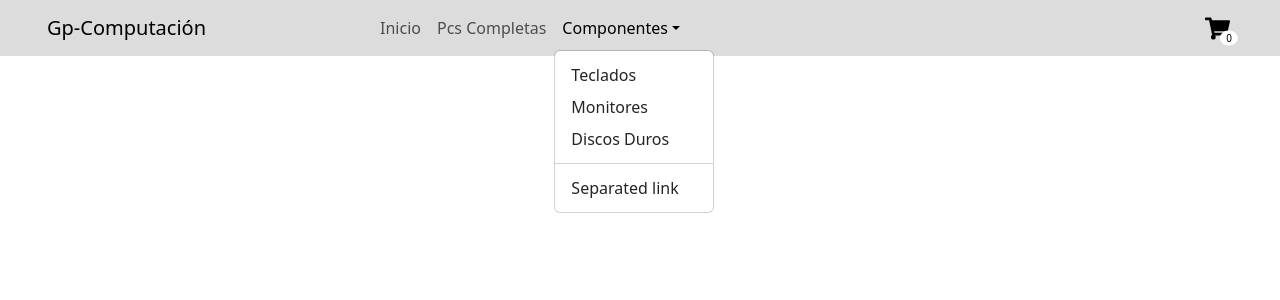
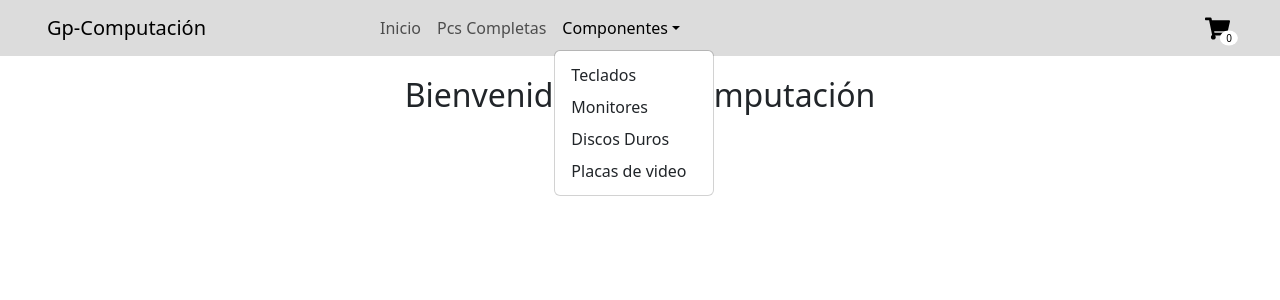
Before and after one commit to Kamuhz/Primera-entrega, a React (Create React App) app: page / in a window 1280 px wide. Both pictures are taken after a click on the button "Componentes". Shown: the top 300 px of the page. Built offline with nearby package versions, Linux system fonts and the light colour scheme.

Commit message:
primera entrega

```diff
--- a/src/App.css
+++ b/src/App.css
@@ -35,40 +35,11 @@
   color: #61dafb;
 }
 
-.navbar-bg-color {
-  background-color: gainsboro;
+h2 {
+  display: flex;
+  justify-content: center;
+  padding-top: 20px;
 }
-
-.container {
-  margin-left: 35px !important;
-}
-
-.navbar-collapse {
-  margin-left: 150px;
-}
-
-.cart-widget {
-  margin-right: 50px;
-}
-
-.cart-icon {
-  color: black;
-  font-size: 25px;
-  position: relative;
-}
-
-.item-count {
-  color: black;
-  font-size: 10px;
-  position: absolute;
-  bottom: 18px;
-  right: 51px;
-  transform: translate(50%, 50%);
-  background-color: white;
-  border-radius: 50%;
-  padding: 0px 6px;
-}
-
 
 @keyframes App-logo-spin {
   from {
--- a/src/App.js
+++ b/src/App.js
@@ -1,9 +1,21 @@
 import './App.css';
-import Navbar2 from './componets/navbar.jsx'
+import './componets/cartwidget/cartwidget.css'
+import './componets/navbar/navbar.css'
+import Navbar2 from './componets/navbar/navbar.jsx'
+import Itemlistcontainer from './componets/itemlistcontainer/itemlistcontainer'
 
 function App() {
   return (
-    <Navbar2/>
+    <div>
+
+      <Navbar2/>
+
+    <div>
+
+      <Itemlistcontainer greeting="Bienvenidos a Gp Computación"/>
+
+    </div>
+    </div>
   );
 }
 
--- /dev/null
+++ b/src/componets/cartwidget/cartwidget.css
@@ -0,0 +1,21 @@
+.cart-widget {
+    margin-right: 50px;
+  }
+
+  .cart-icon {
+    color: black;
+    font-size: 25px;
+    position: relative;
+  }
+
+  .item-count {
+    color: black;
+    font-size: 10px;
+    position: absolute;
+    bottom: 18px;
+    right: 51px;
+    transform: translate(50%, 50%);
+    background-color: white;
+    border-radius: 50%;
+    padding: 0px 6px;
+  }
--- /dev/null
+++ b/src/componets/itemlistcontainer/itemlistcontainer.jsx
@@ -0,0 +1,9 @@
+import React from 'react'
+
+const Itemlistcontainer = (prop) => {
+  return (
+    <h2>{prop.greeting}</h2>
+  )
+}
+
+export default Itemlistcontainer
--- /dev/null
+++ b/src/componets/navbar/navbar.css
@@ -0,0 +1,11 @@
+.navbar-bg-color {
+    background-color: gainsboro;
+  }
+
+  .container {
+    margin-left: 35px !important;
+  }
+
+  .navbar-collapse {
+    margin-left: 150px;
+  }
--- a/src/componets/navbar.jsx
+++ b/src/componets/navbar/navbar.jsx
@@ -3,7 +3,7 @@ import Nav from 'react-bootstrap/Nav';
 import Navbar from 'react-bootstrap/Navbar';
 import NavDropdown from 'react-bootstrap/NavDropdown';
 import 'bootstrap/dist/css/bootstrap.min.css';
-import CartWidget from './cartwidget.jsx'
+import CartWidget from '../cartwidget/cartwidget.jsx'
 
 function Navbar2() {
   return (
@@ -21,9 +21,8 @@ function Navbar2() {
                 Monitores
               </NavDropdown.Item>
               <NavDropdown.Item href="#action/3.3">Discos Duros</NavDropdown.Item>
-              <NavDropdown.Divider />
               <NavDropdown.Item href="#action/3.4">
-                Separated link
+                Placas de video
               </NavDropdown.Item>
             </NavDropdown>
           </Nav>
```
Also changed, not shown: src/componets/cartwidget/cartwidget.jsx (renamed from src/componets/cartwidget.jsx).
